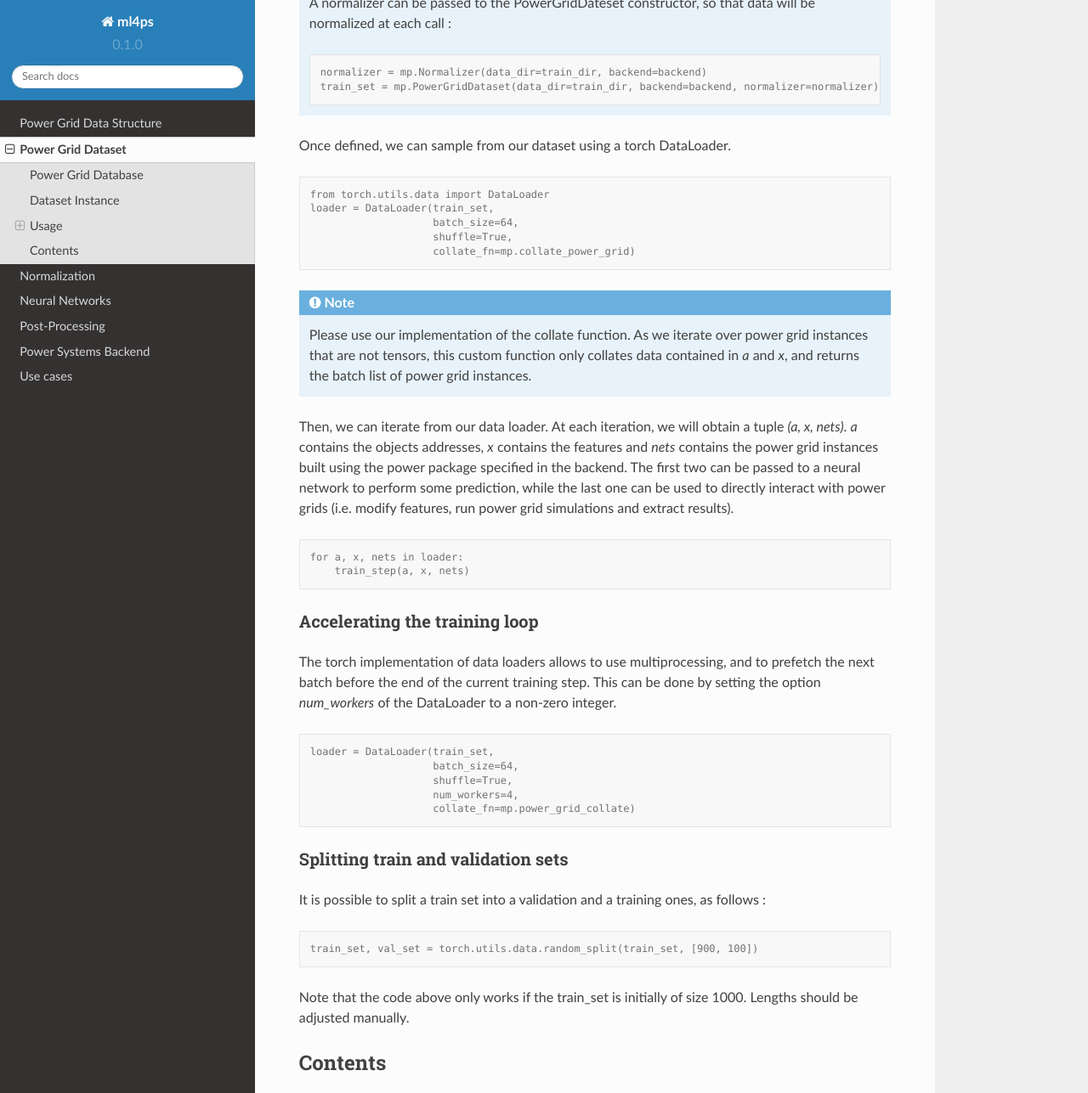
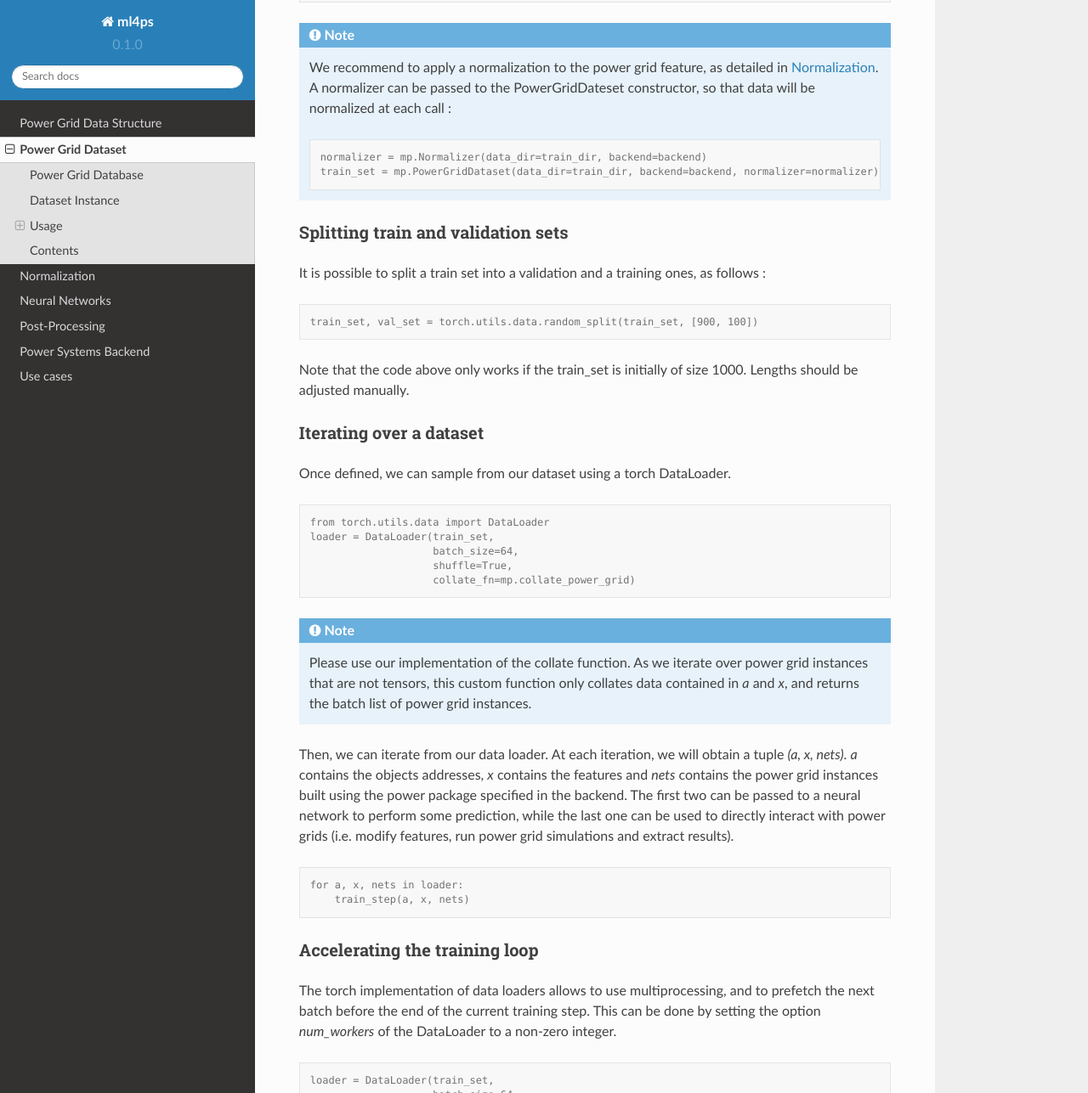
Before and after one commit to bdonon/ml4ps, a Sphinx documentation site: the page built from docs/source/dataset.rst, in a window 1280 px wide and 1400 px high, scrolled down 1269 px, cut to the strip 0-1287 px from the top of the window. Shown: the whole strip at 85% size. Built offline with Sphinx 7.4.7 and the Read the Docs theme 2.0.0, drawn with Linux system fonts in a browser that asks for light colours; some of the changed lines change nothing that is shown; some of the changed text lies outside the part shown.

Commit message:
Power Grid Dataset documentation.

```diff
--- a/docs/source/dataset.rst
+++ b/docs/source/dataset.rst
@@ -35,6 +35,9 @@
 Usage
 -----
 
+Backend definition
+__________________
+
 In order to create a power grid dataset from which we will iteratively draw samples, you first need to
 define a backend. As explained in :ref:`Backend <backend>`, it is in charge of reading power grid files,
 extracting features, modifying them and running power flow simulations.
@@ -43,6 +46,9 @@
 
     import ml4ps as mp
     backend = mp.PandaPowerBackend()
+
+Instantiating a dataset
+_______________________
 
 You may now instantiate a power grid dataset (which is a subclass of `torch.utils.data.Dataset`). Note that
 you need to define two distinct datasets for the train and test sets.
@@ -62,6 +68,21 @@
 
         normalizer = mp.Normalizer(data_dir=train_dir, backend=backend)
         train_set = mp.PowerGridDataset(data_dir=train_dir, backend=backend, normalizer=normalizer)
+
+Splitting train and validation sets
+___________________________________
+
+It is possible to split a train set into a validation and a training ones, as follows :
+
+.. code-block:: pycon
+
+    train_set, val_set = torch.utils.data.random_split(train_set, [900, 100])
+
+Note that the code above only works if the train_set is initially of size 1000. Lengths should be
+adjusted manually.
+
+Iterating over a dataset
+________________________
 
 Once defined, we can sample from our dataset using a torch DataLoader.
 
@@ -105,18 +126,6 @@
                         num_workers=4,
                         collate_fn=mp.power_grid_collate)
 
-Splitting train and validation sets
-___________________________________
-
-It is possible to split a train set into a validation and a training ones, as follows :
-
-.. code-block:: pycon
-
-    train_set, val_set = torch.utils.data.random_split(train_set, [900, 100])
-
-Note that the code above only works if the train_set is initially of size 1000. Lengths should be
-adjusted manually.
-
 Contents
 --------
 .. module:: ml4ps.dataset
```
